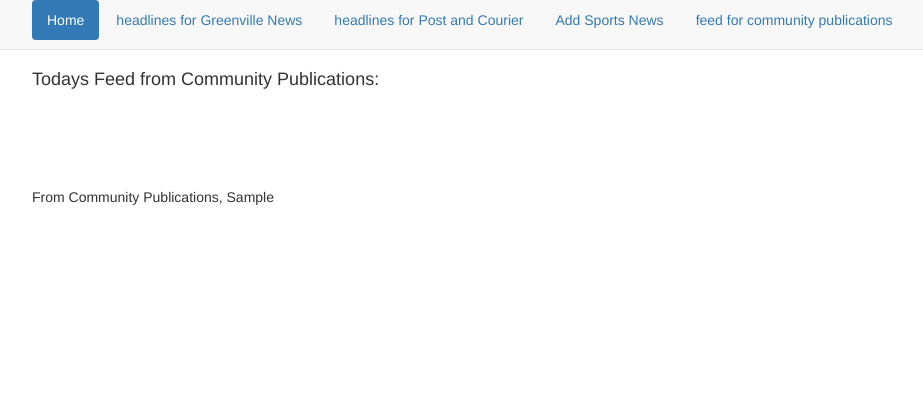
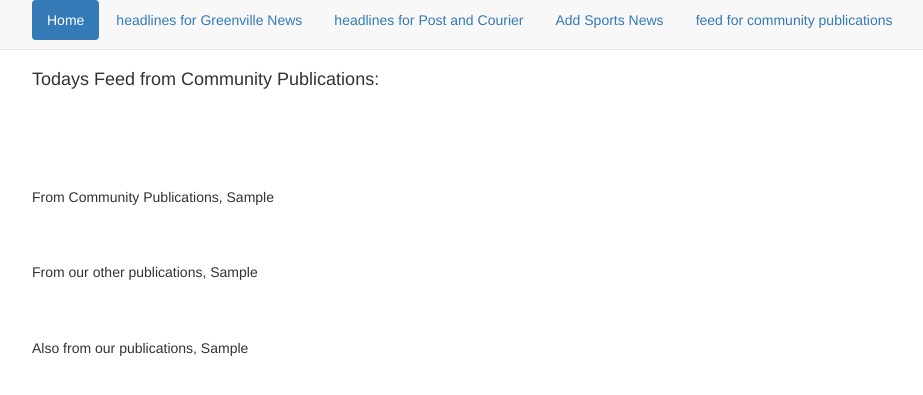
Before and after one commit to chucklapress/gville_news_portal, a Django app: a page that uses templates/app/businessarticle_list.html in a window 1280 px wide. Shown: the top 395 px of the page, without its empty margins (38-961 px from the left). Run offline with Django 3.2, Linux system fonts and the light colour scheme; tables that the repository leaves empty hold one stand-in row (values such as "Sample post"); some libraries are stand-ins or nearby versions.

Commit message:
added displays

```diff
--- a/templates/app/businessarticle_list.html
+++ b/templates/app/businessarticle_list.html
@@ -15,8 +15,10 @@
 <h5>From Community Publications, {{ object.top_business_today }}</h5>
 <br>
 <br>
+<h5>From our other publications, {{ object.second_community_story }}</h5>
 <br>
 <br>
+<h5>Also from our publications, {{ object.third_community_story }}</h5>
 <br>
 <br>
 
--- a/templates/app/localarticle_list.html
+++ b/templates/app/localarticle_list.html
@@ -15,8 +15,10 @@
 <h5>From the Post and Courier, {{ object.top_local_today }}</h5>
 <br>
 <br>
+<h5>Second story, {{ object.second_PandC_story }}</h5>
 <br>
 <br>
+<h5>Third story, {{ object.third_PandC_story }}</h5>
 <br>
 <br>
 
```
